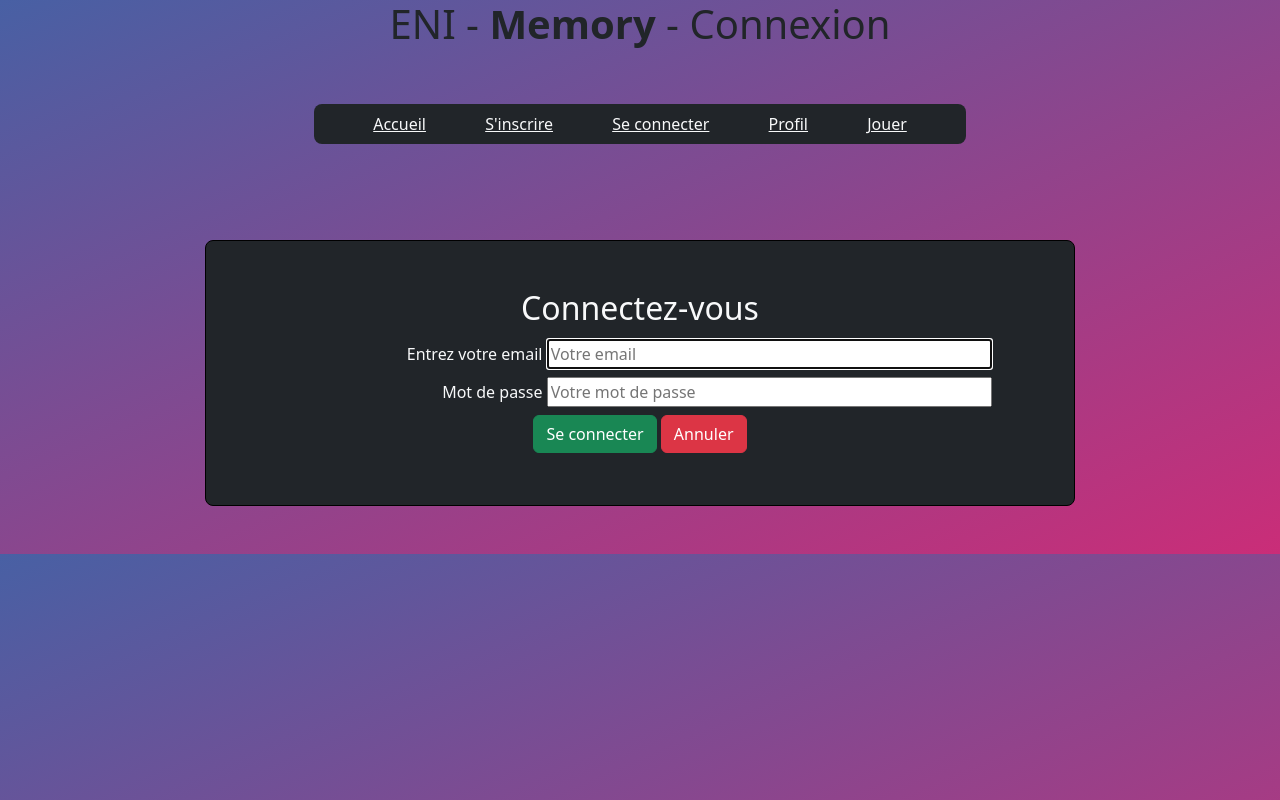
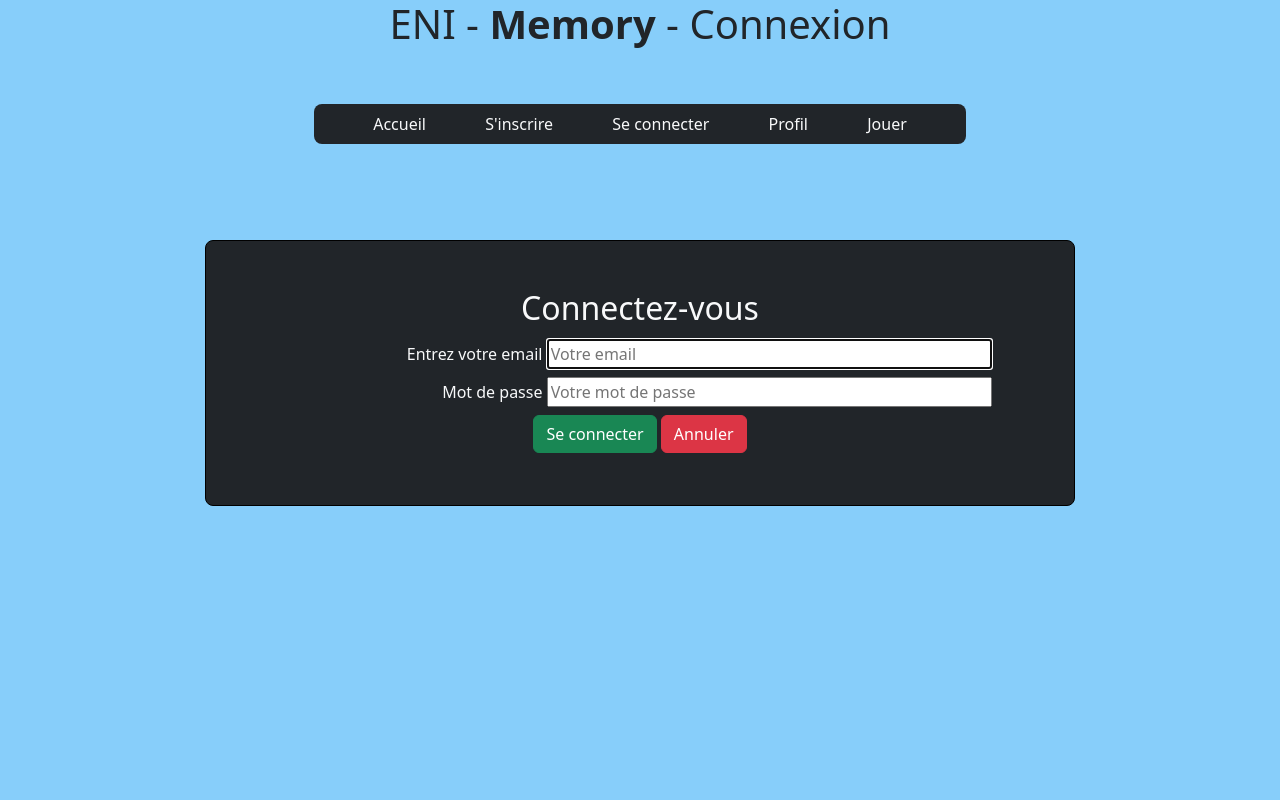
Before and after one commit to BorisPautonnier/eni-memory-boris, a plain HTML site: page connexion.html in a window 1280 px wide. Drawn offline with nearby package versions, Linux system fonts and the light colour scheme.

Commit message:
mise à jour du readme.md

```diff
--- a/connexion.html
+++ b/connexion.html
@@ -10,11 +10,11 @@
 <body class="row justify-content-center">
     <h1 class="text-center">ENI - <strong>Memory</strong> - Connexion</h1>
     <nav class="navbar bg-dark d-flex justify-content-evenly rounded-3 m-1 m-lg-5 col-11 col-lg-6">
-        <a href="index.html" class="link-light">Accueil</a>
-        <a href="inscription.html" class="link-light">S'inscrire</a>
-        <a href="connexion.html" class="link-light">Se connecter</a>
-        <a href="profil.html" class="link-light">Profil</a>
-        <a href="jeu.html" class="link-light">Jouer</a>
+        <a href="index.html" class="text-light text-decoration-none">Accueil</a>
+        <a href="inscription.html" class="text-light text-decoration-none">S'inscrire</a>
+        <a href="connexion.html" class="text-light text-decoration-none">Se connecter</a>
+        <a href="profil.html" class="text-light text-decoration-none">Profil</a>
+        <a href="jeu.html" class="text-light text-decoration-none">Jouer</a>
     </nav>
     <section class="border border-black rounded-3 bg-dark text-light text-center m-1 m-lg-5 p-1 p-lg-5 col-11 col-lg-8">
         <h2>Connectez-vous</h2>
--- a/style.css
+++ b/style.css
@@ -1,4 +1,4 @@
-body {background: linear-gradient(to bottom right, #4860A4, #CA2D78);}
+body {background: lightskyblue;}
 
 /* ---------- LES CONSIGNES DU MOT DE PASSE ---------- */
 #lettre {color: red;}
@@ -20,7 +20,7 @@ body {background: linear-gradient(to bottom right, #4860A4, #CA2D78);}
 /* ---------- LE PLATEAU ---------- */
 #board {
       display: grid;
-      /* grid : les enfants (les cartes) sont placés dans une grille automatique */
+      /* les enfants (les cartes) sont placés dans une grille automatique */
       grid-template-columns: repeat(4, 1fr);
       /* 4 colonnes de largeur égale (1fr = 1 part). Avec 12 cartes, ça donne 3 lignes : donc 4x3 */
       gap: 0.75rem;
@@ -49,9 +49,9 @@ body {background: linear-gradient(to bottom right, #4860A4, #CA2D78);}
 
 /* ---------- LE CONTENEUR QUI TOURNE ---------- */
 .card-inner {
-    /* La boîte à l'intérieur de la carte, qui contient les 2 faces */
+    /* la boîte à l'intérieur de la carte, qui contient les 2 faces */
     position: relative;
-    /* Sert de repère pour placer les faces à l'intérieur (voir .card-face) */
+    /* sert de repère pour placer les faces à l'intérieur (voir .card-face) */
     width: 100%;
     height: 100%;
     /* prend toute la taille de la carte */
@@ -90,7 +90,7 @@ body {background: linear-gradient(to bottom right, #4860A4, #CA2D78);}
 .card-front {
     /* la face visible au départ : le dos de la carte */
     background: lightskyblue;
-    /* fond bleu (le bleu de Bootstrap) */
+    /* fond bleu */
     color: white;
     /* texte blanc */
     font-weight: bold;
```
Also changed, not shown: index.html (+5 -5 lines), inscription.html (+5 -5 lines), jeu.html (+5 -5 lines), profil.html (+5 -5 lines), 1 other file.
